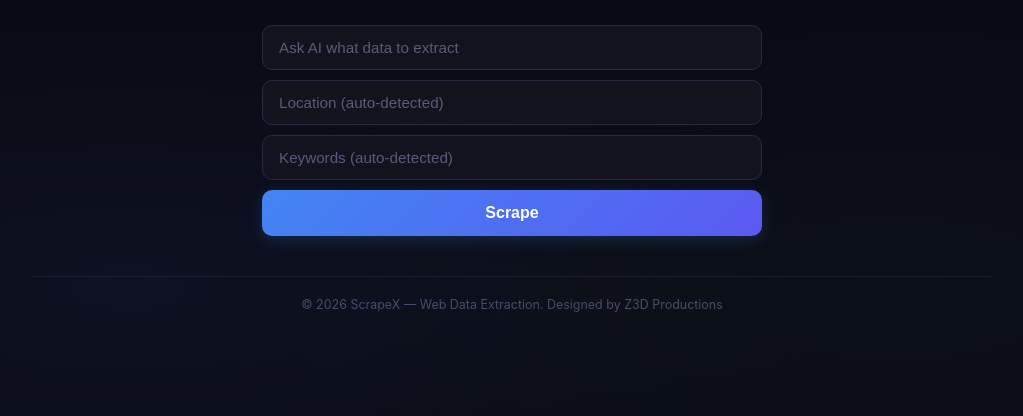
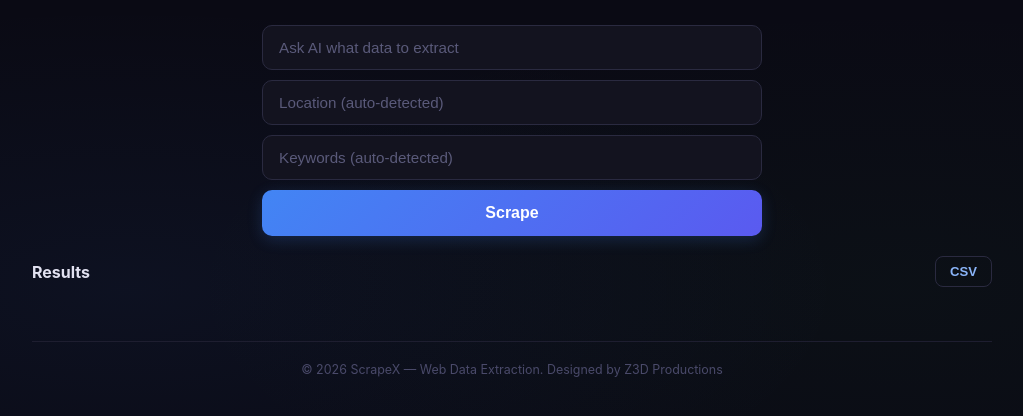
Before and after one commit to zed411/-scrapex, a website: page public/index.html in a window 1280 px wide. Shown: the part 112-528 px from the top of the page, without its empty margins (128-1151 px from the left). Drawn offline with Linux system fonts and the light colour scheme.

Commit message:
fix results display

```diff
--- a/public/index.html
+++ b/public/index.html
@@ -40,7 +40,7 @@
       <div class="skeleton-card"><div class="s-line w-70"></div><div class="s-line w-30"></div><div class="s-line w-60"></div></div>
     </div>
 
-    <div id="results" class="results hidden">
+    <div id="results" class="results">
       <div class="results-header">
         <h2>Results <span id="resultCount"></span></h2>
         <div class="results-actions">
```
